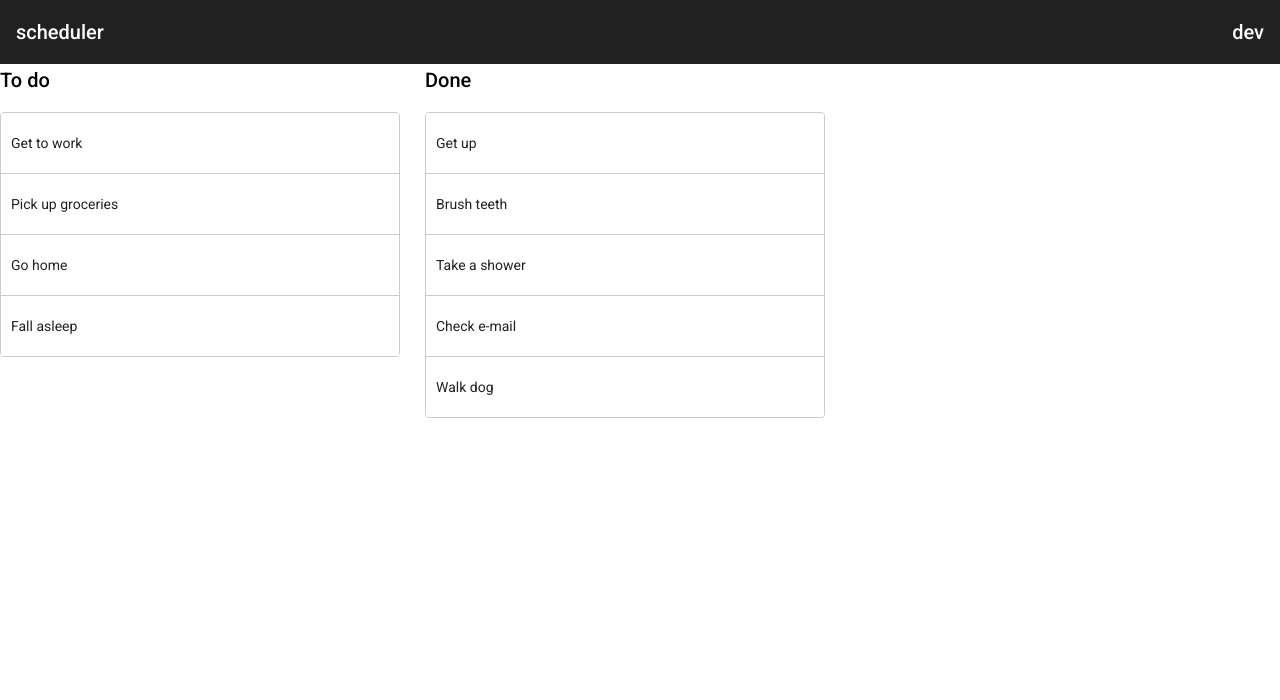
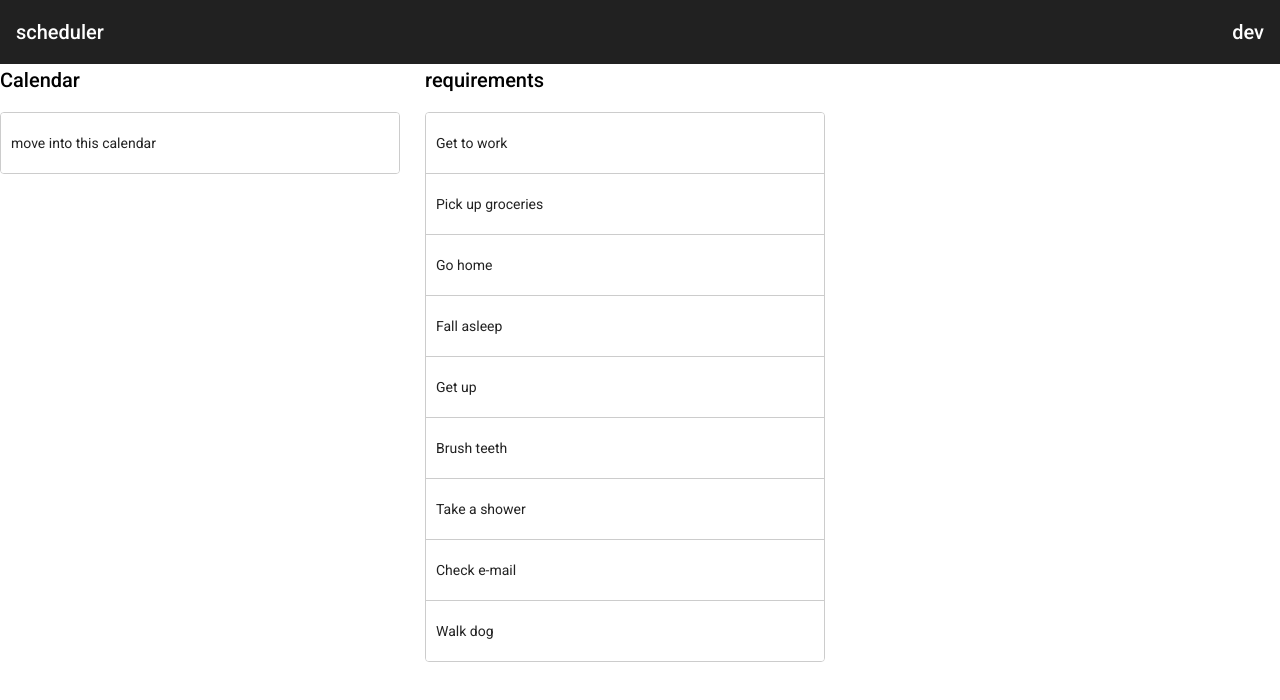
Before and after one commit to chapeI/soe, an Angular app: page / in a window 1280 px wide. Shown: the top 700 px of the page. Built offline with nearby package versions, Linux system fonts and the light colour scheme.

Commit message:
rename (todos -> calendar) (done->requirements)

```diff
--- a/src/app/scheduler/scheduler.component.html
+++ b/src/app/scheduler/scheduler.component.html
@@ -1,25 +1,25 @@
 <div class="dragdrop-container">
-    <h2>To do</h2>
+    <h2>Calendar</h2>
     <div
         cdkDropList
-        #todoList="cdkDropList"
-        [cdkDropListData]="todo"
-        [cdkDropListConnectedTo]="[doneList]"
+        #calendarList="cdkDropList"
+        [cdkDropListData]="calendar"
+        [cdkDropListConnectedTo]="[requirementsList]"
         class="dragdrop-list"
         (cdkDropListDropped)="drop($event)">
-        <div class="dragdrop-box" *ngFor="let item of todo" cdkDrag>{{item}}</div>
+        <div class="dragdrop-box" *ngFor="let item of calendar" cdkDrag>{{item}}</div>
     </div>
 </div>
 
 <div class="dragdrop-container">
-    <h2>Done</h2>
+    <h2>requirements</h2>
     <div
         cdkDropList
-        #doneList="cdkDropList"
-        [cdkDropListData]="done"
-        [cdkDropListConnectedTo]="[todoList]"
+        #requirementsList="cdkDropList"
+        [cdkDropListData]="requirements"
+        [cdkDropListConnectedTo]="[calendarList]"
         class="dragdrop-list"
         (cdkDropListDropped)="drop($event)">
-        <div class="dragdrop-box" *ngFor="let item of done" cdkDrag>{{item}}</div>
+        <div class="dragdrop-box" *ngFor="let item of requirements" cdkDrag>{{item}}</div>
     </div>
 </div>
--- a/src/app/scheduler/scheduler.component.ts
+++ b/src/app/scheduler/scheduler.component.ts
@@ -13,14 +13,15 @@ export class SchedulerComponent implements OnInit {
   ngOnInit(): void {
   }
 
-  todo = [
+  calendar = [
+    'move into this calendar'
+  ];
+
+  requirements = [
     'Get to work',
     'Pick up groceries',
     'Go home',
-    'Fall asleep'
-  ];
-
-  done = [
+    'Fall asleep',
     'Get up',
     'Brush teeth',
     'Take a shower',
```
